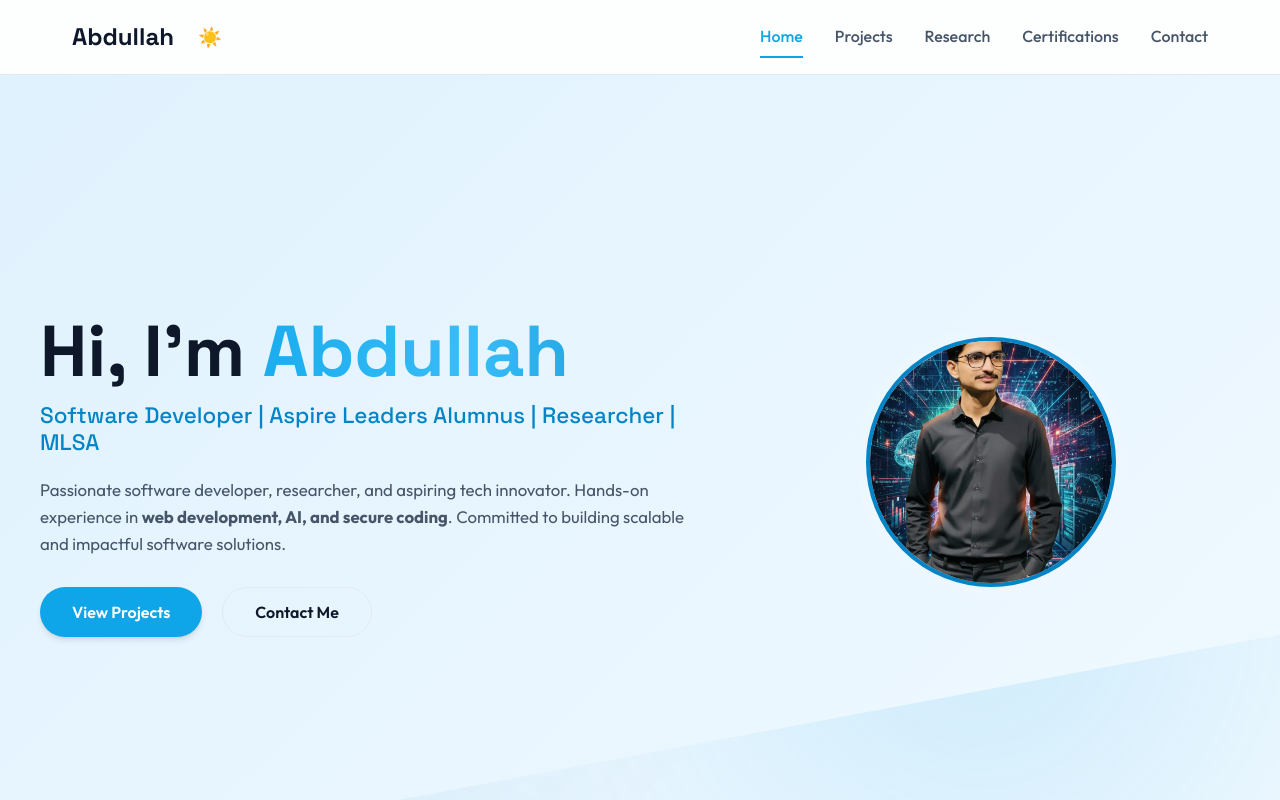
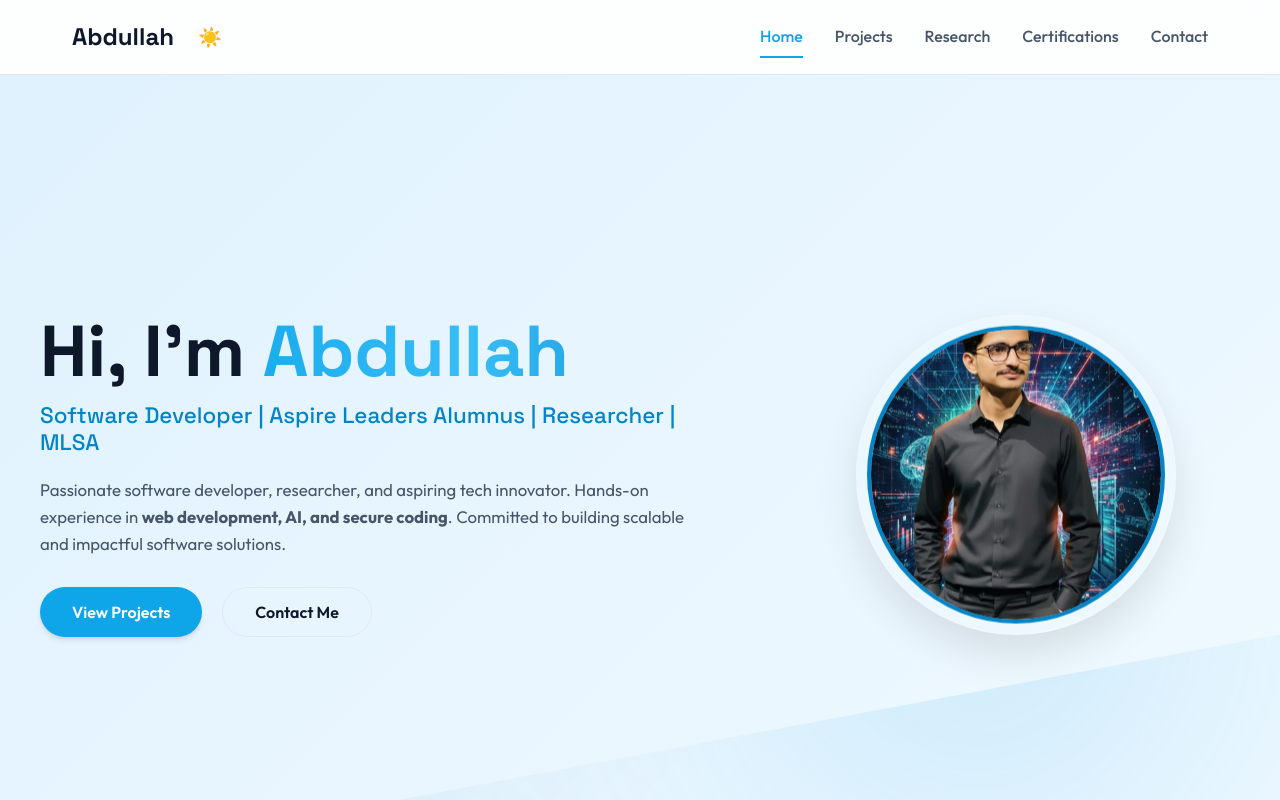
Before and after one commit to Abdullah22588/my_portfolio, a React (Vite) app: page / in a window 1280 px wide. Shown: the top 800 px of the page. Built offline with nearby package versions, Linux system fonts and the light colour scheme.

Commit message:
updated-01

```diff
--- a/src/assets/components/hero.css
+++ b/src/assets/components/hero.css
@@ -100,6 +100,8 @@ html {
   background: linear-gradient(90deg, var(--accent-color), #0ea5e9, #38bdf8, var(--accent-color));
   background-size: 300% 300%;
   -webkit-background-clip: text;
+  background-clip: text;
+  /* Standard property */
   -webkit-text-fill-color: transparent;
   animation: gradientMove 4s ease infinite;
 }
@@ -186,32 +188,40 @@ html {
   justify-content: center;
   align-items: center;
   position: relative;
-  padding: 20px;
+  padding: 30px;
   z-index: 2;
 }
 
 .profile-card {
-  width: 300px;
+  width: 320px;
+  height: 320px;
+  position: relative;
+  border-radius: 50%;
+  padding: 10px;
+  /* Space for the border/glow */
+  background: rgba(255, 255, 255, 0.1);
+  backdrop-filter: blur(10px);
+  border: 1px solid rgba(255, 255, 255, 0.2);
+  box-shadow: 0 20px 40px rgba(0, 0, 0, 0.1);
   transition: transform 0.5s ease;
+  display: flex;
+  justify-content: center;
+  align-items: center;
 }
 
 .profile-card:hover {
-  transform: rotateZ(0deg) scale(1.05);
+  transform: translateY(-10px) scale(1.02);
+  box-shadow: 0 30px 60px rgba(2, 132, 199, 0.2);
 }
 
 .hero-image img {
   width: 100%;
   height: 100%;
-  max-width: 250px;
-  max-height: 250px;
   border-radius: 50%;
   object-fit: cover;
   border: 4px solid var(--accent-color);
-  /* Accent border */
-  box-shadow: 0 0 0 10px rgba(255, 255, 255, 0.1);
-  /* Inner glow effect */
-  animation: float 4s ease-in-out infinite;
-  transition: border-color 0.4s ease;
+  box-shadow: inset 0 0 20px rgba(0, 0, 0, 0.2);
+  animation: float 6s ease-in-out infinite;
 }
 
 /* Blobs - Simplified and less intrusive */
```
